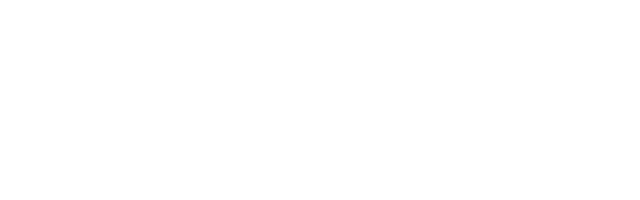
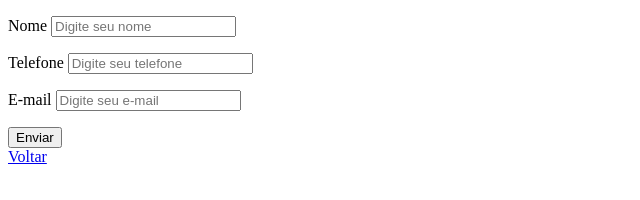
Before and after one commit to Innovation-Masters/cp2-web, a plain HTML site: page sobre-contato.html in a window 1280 px wide. Shown: the whole page, without its empty margins (0-640 px from the left). Drawn offline with Linux system fonts and the light colour scheme.

Commit message:
Criação do formulário de contato

```diff
--- a/sobre-contato.html
+++ b/sobre-contato.html
@@ -3,12 +3,23 @@
 <head>
     <meta charset="UTF-8">
     <meta name="viewport" content="width=device-width, initial-scale=1.0">
-    <title>SobreContato</title>
-    <link rel="stylesheet" href="css/style.css">
+    <title>Login</title>
 </head>
 <body>
+    <form>
+        <p>Nome
+        <input type="text" placeholder="Digite seu nome" id="usuario">
+    </p>
+        <p>Telefone
+        <input type="text" placeholder="Digite seu telefone " id="senha">
+    </p>
+        <p>E-mail
+        <input type="text" placeholder="Digite seu e-mail " id="senha">
+        </p>
+    <button onclick="validar()"> Enviar </button>
+    </form>
 
 
-    <script src="script.js"></script>
+    <a href="index.html">Voltar</a>
 </body>
 </html>
```
Also changed, not shown: img/corinthians.png (deleted), img/flamengo.jpg (deleted), img/palmeiras.png (deleted), img/sp.png (deleted).
